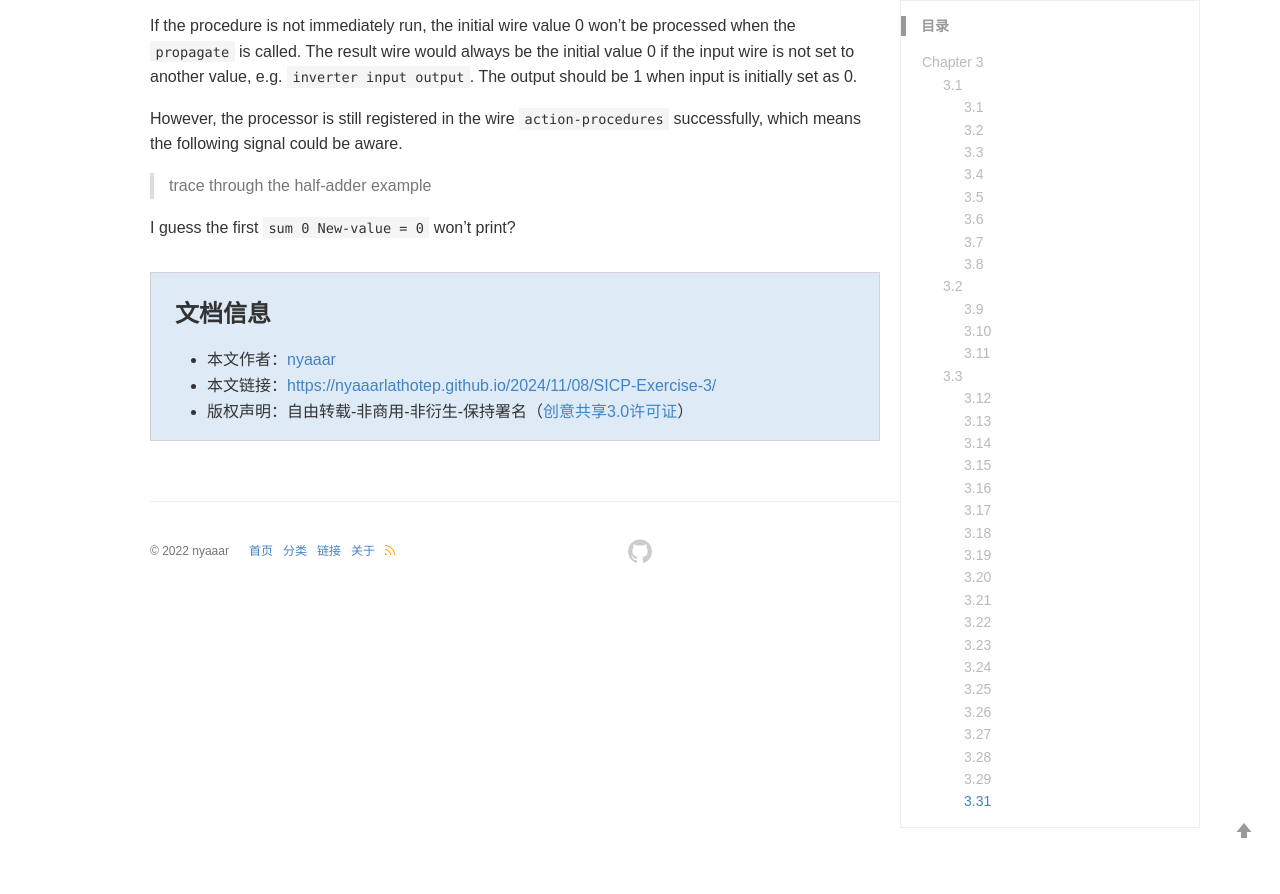
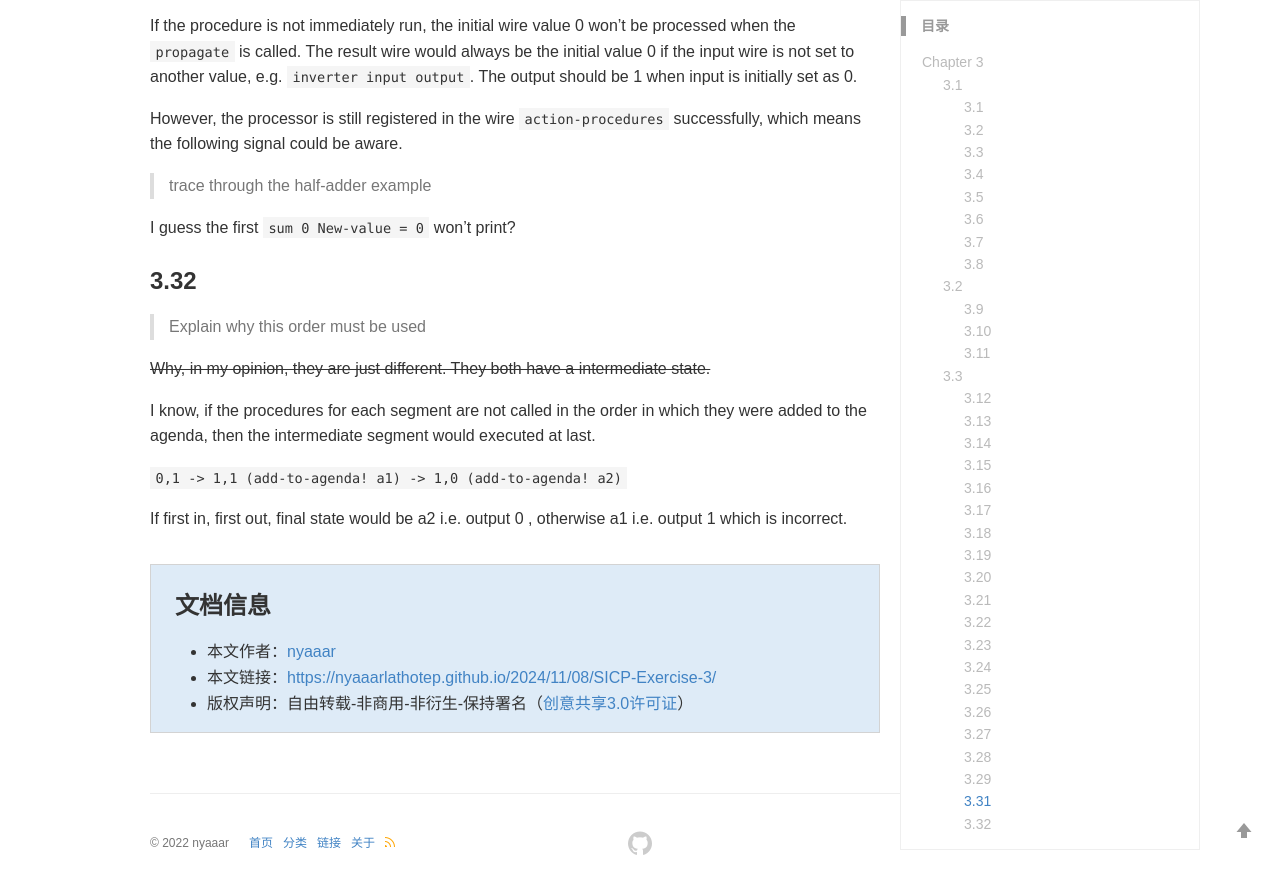
Before and after one commit to nyaaarlathotep/nyaaarlathotep.github.io, a Jekyll site: the page built from _posts/2024-11-8- SICP Exercise 3.md, in a window 1280 px wide and 900 px high, scrolled down 27250 px. Shown: the top 894 px of the window. Built offline with Jekyll 4.4.1, drawn with Linux system fonts in a browser that asks for light colours; comment, search, counter and statistics services are not loaded; a style sheet for code colours, icons or effects is not loaded; some of the changed text lies outside the part shown.

Commit message:
Update 2024-11-8- SICP Exercise 3.md

```diff
--- a/_posts/2024-11-8- SICP Exercise 3.md
+++ b/_posts/2024-11-8- SICP Exercise 3.md
@@ -964,3 +964,15 @@ However, the processor is still registered in the wire `action-procedures` succe
 > trace through the half-adder example
 
 I guess the first `sum 0 New-value = 0` won't print?
+
+### 3.32
+
+> Explain why this order must be used
+
+~~Why, in my opinion, they are just different. They both have a intermediate state.~~
+
+I know, if the procedures for each segment are not called in the order in which they were added to the agenda, then the intermediate segment would executed at last.
+
+`0,1 -> 1,1 (add-to-agenda! a1)  -> 1,0 (add-to-agenda! a2)`
+
+If first in, first out, final state would be a2 i.e. output 0 , otherwise a1 i.e. output 1 which is incorrect.
```
